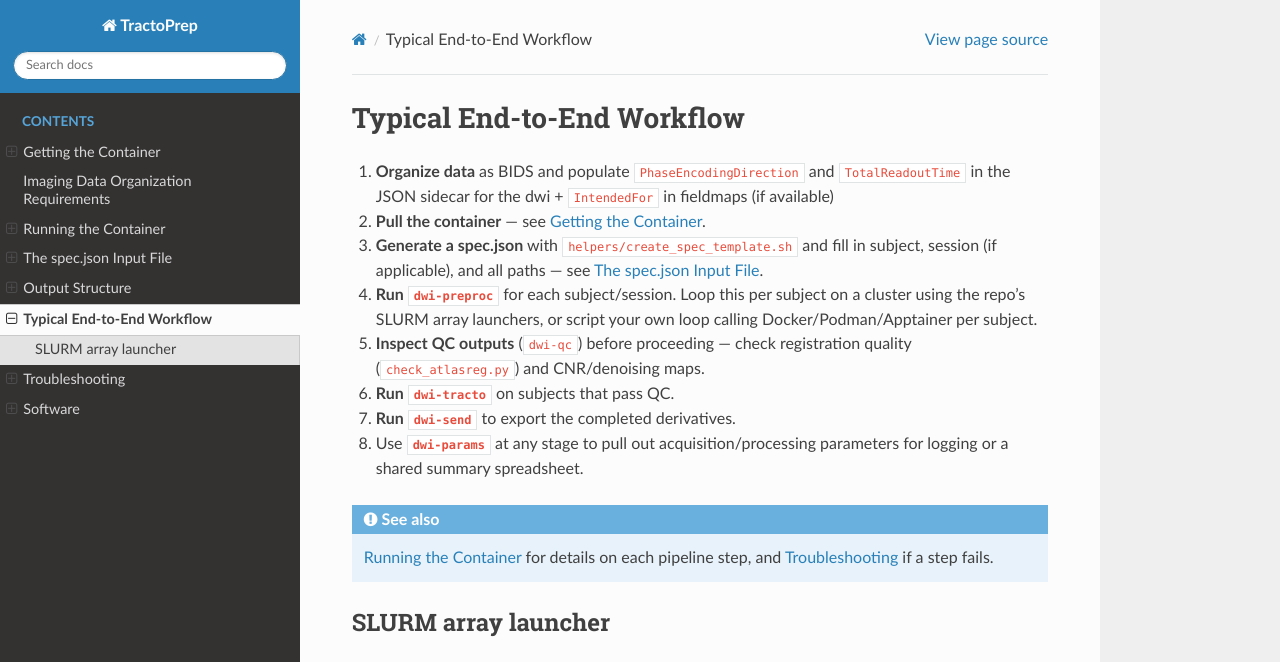
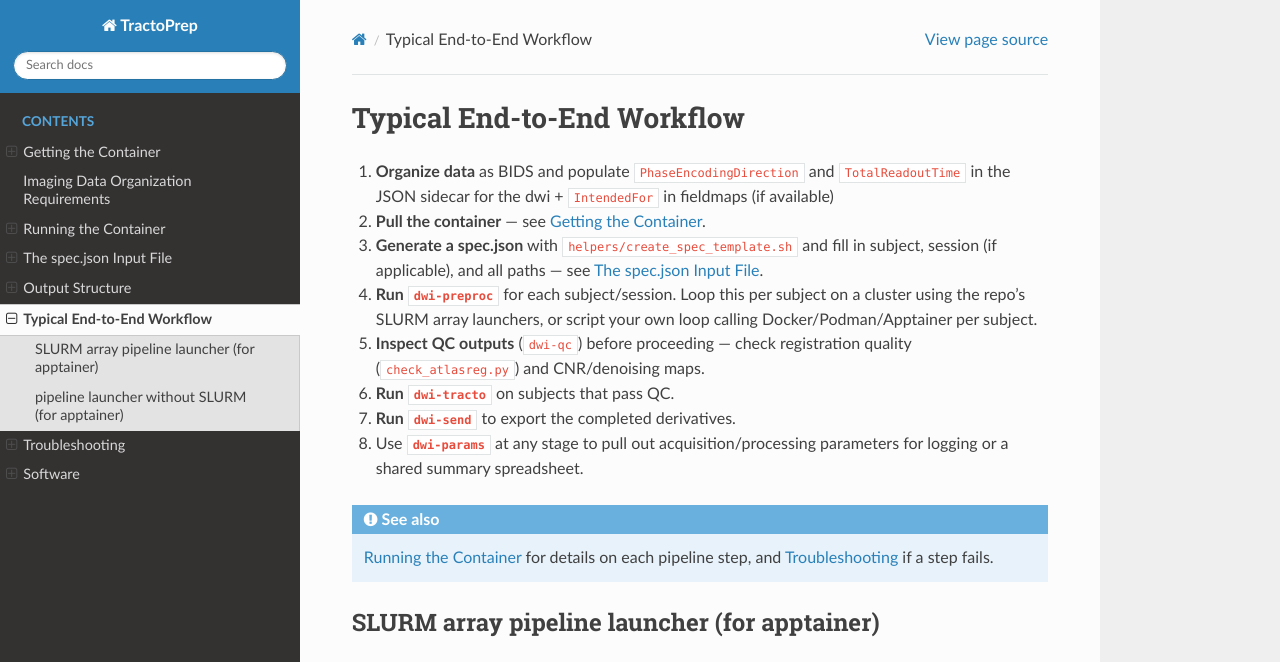
Before and after one commit to chrisvriend/dwi-tract4mega, a Sphinx documentation site: the page built from docs/source/workflow.md, in a window 1280 px wide and 1131 px high. Shown: the top 662 px of the window. Built offline with Sphinx 7.4.7 and the Read the Docs theme 3.1.0, drawn with Linux system fonts in a browser that asks for light colours; some of the changed text lies outside the part shown; grey boxes are pictures that could not be loaded.

Commit message:
wrapper and readthedocs update

````diff
--- a/docs/source/workflow.md
+++ b/docs/source/workflow.md
@@ -18,9 +18,16 @@
 {doc}`running` for details on each pipeline step, and
 {doc}`troubleshooting` if a step fails.
 ```
-## SLURM array launcher
+## SLURM array pipeline launcher (for apptainer)
 
 ```{literalinclude} ../../dwi-00_launch_slurm_container.sh
 :language: bash
 :linenos:
 ```
+
+## pipeline launcher without SLURM (for apptainer)
+
+```{literalinclude} ../../dwi-00_launch_noslurm.sh
+:language: bash
+:linenos:
+```
````
Also changed, not shown: 1 other file.
